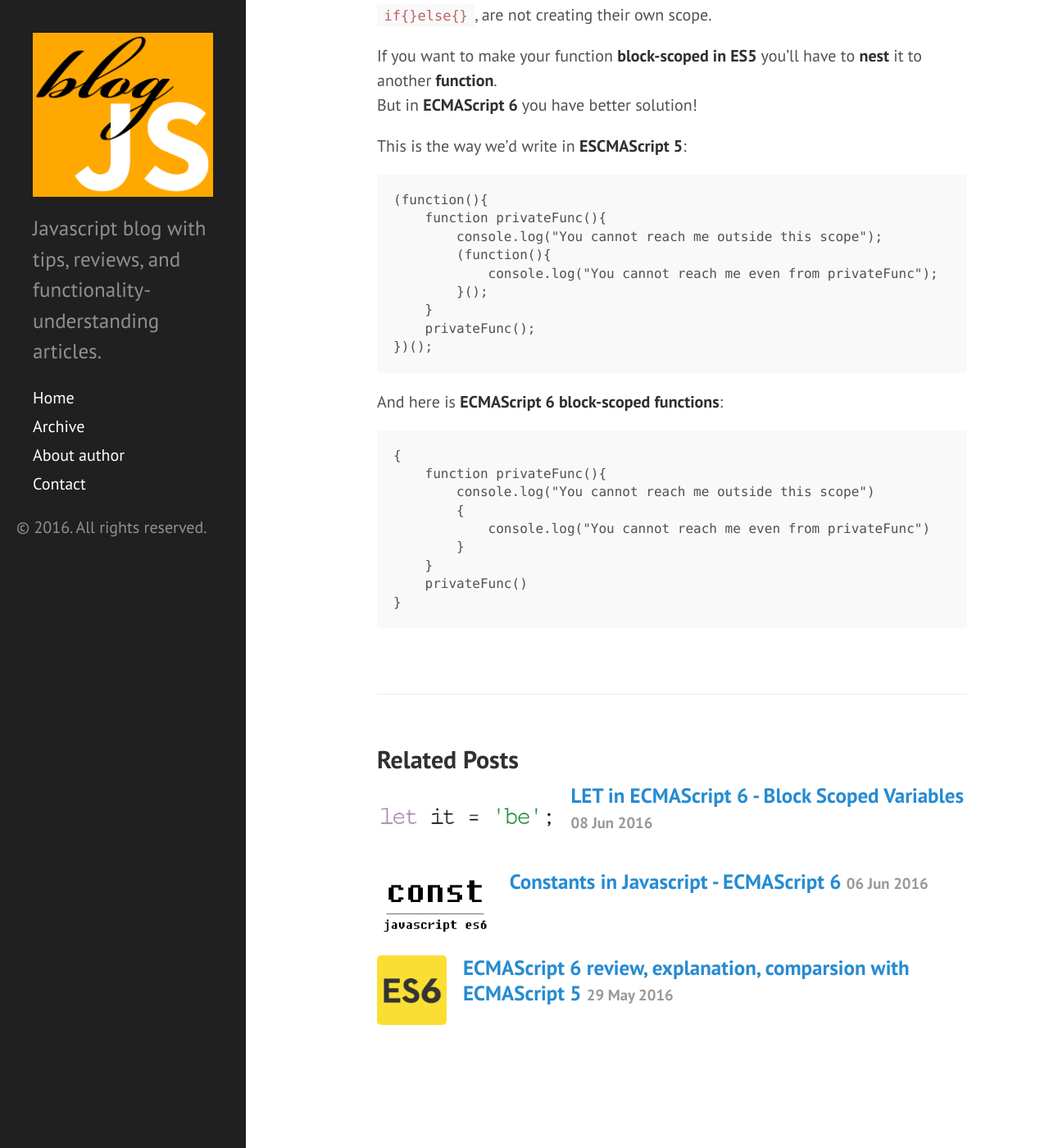
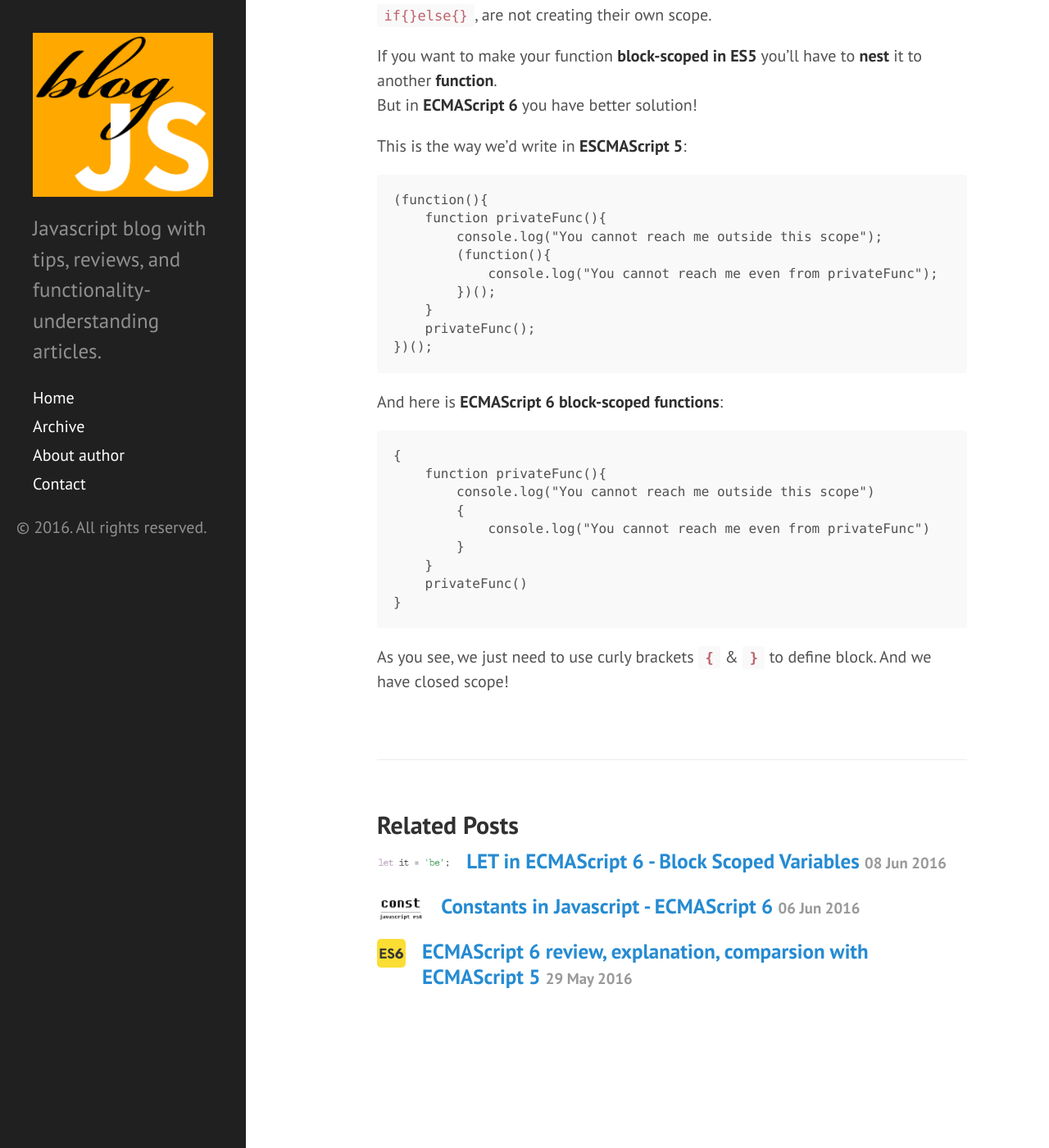
Before and after one commit to blogjs/blogjs.github.io, a Jekyll site: the page built from _posts/2016-06-12-es6-block-scoped-functions.markdown, in a window 1280 px wide and 1400 px high, scrolled down 599 px. Shown: the whole window at 82% size. Built offline with Jekyll 4.4.1, drawn with Linux system fonts in a browser that asks for light colours; comment, search, counter and statistics services are not loaded.

Commit message:
Made smaller related post thumbnail. block-scoped functions post conclusion

```diff
--- a/_layouts/post.html
+++ b/_layouts/post.html
@@ -20,7 +20,7 @@ layout: default
         <h3>
           <a href="{{ post.url }}">
           {% if post.thumbnail %}
-              <img src="{{ post.thumbnail }}" class="thumbnail-img thumbnail-small" alt="{{post.thumbnailAlt}}"/>
+              <img src="{{ post.thumbnail }}" class="thumbnail-img thumbnail-tiny" alt="{{post.thumbnailAlt}}"/>
           {% endif %}
             {{ post.title }}
             <small>{{ post.date | date_to_string }}</small>
--- a/_posts/2016-06-12-es6-block-scoped-functions.markdown
+++ b/_posts/2016-06-12-es6-block-scoped-functions.markdown
@@ -31,7 +31,7 @@ This is the way we'd write in **ESCMAScript 5**:
             console.log("You cannot reach me outside this scope");
             (function(){
                 console.log("You cannot reach me even from privateFunc");
-            }();
+            })();
         }
         privateFunc();
     })();
@@ -48,3 +48,5 @@ And here is **ECMAScript 6 block-scoped functions**:
         }
         privateFunc()
     }
+
+As you see, we just need to use curly brackets **`{`** & **`}`**  to define block. And we have closed scope!
--- a/_sass/_custom.scss
+++ b/_sass/_custom.scss
@@ -11,6 +11,12 @@
 
 .thumbnail-small {
   max-height: 85px;
+  float: left;
+  margin: 0 20px 10px 0;
+}
+
+.thumbnail-tiny {
+  max-height: 35px;
   float: left;
   margin: 0 20px 10px 0;
 }
```
